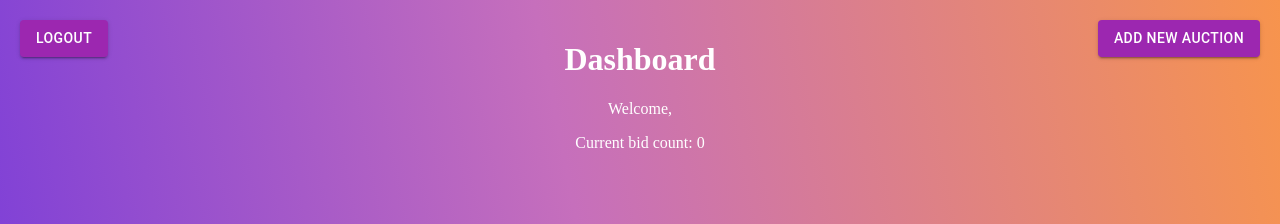
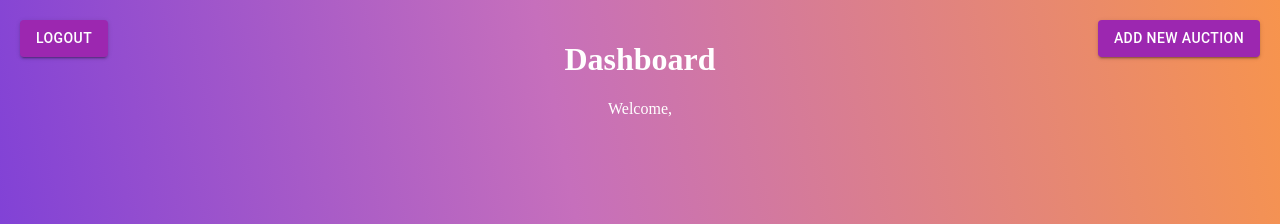
Before and after one commit to temojudo/digital-auction-front, a React (Create React App) app: page /home in a window 1280 px wide. Shown: the top 224 px of the page. Built offline with nearby package versions, Linux system fonts and the light colour scheme; no server answers.

Commit message:
Removed extra field from home page

```diff
--- a/src/components/HomePage.js
+++ b/src/components/HomePage.js
@@ -109,7 +109,6 @@ export const HomePage = (props) => {
             <div className='dashboardPageUserInfo' >
                 <h1>Dashboard</h1>
                 <p>Welcome, {firstname} {lastname}</p>
-                <p>Current bid count: {bidCount}</p>
             </div>
             <div>
                 <FormControl component="fieldset">
```
